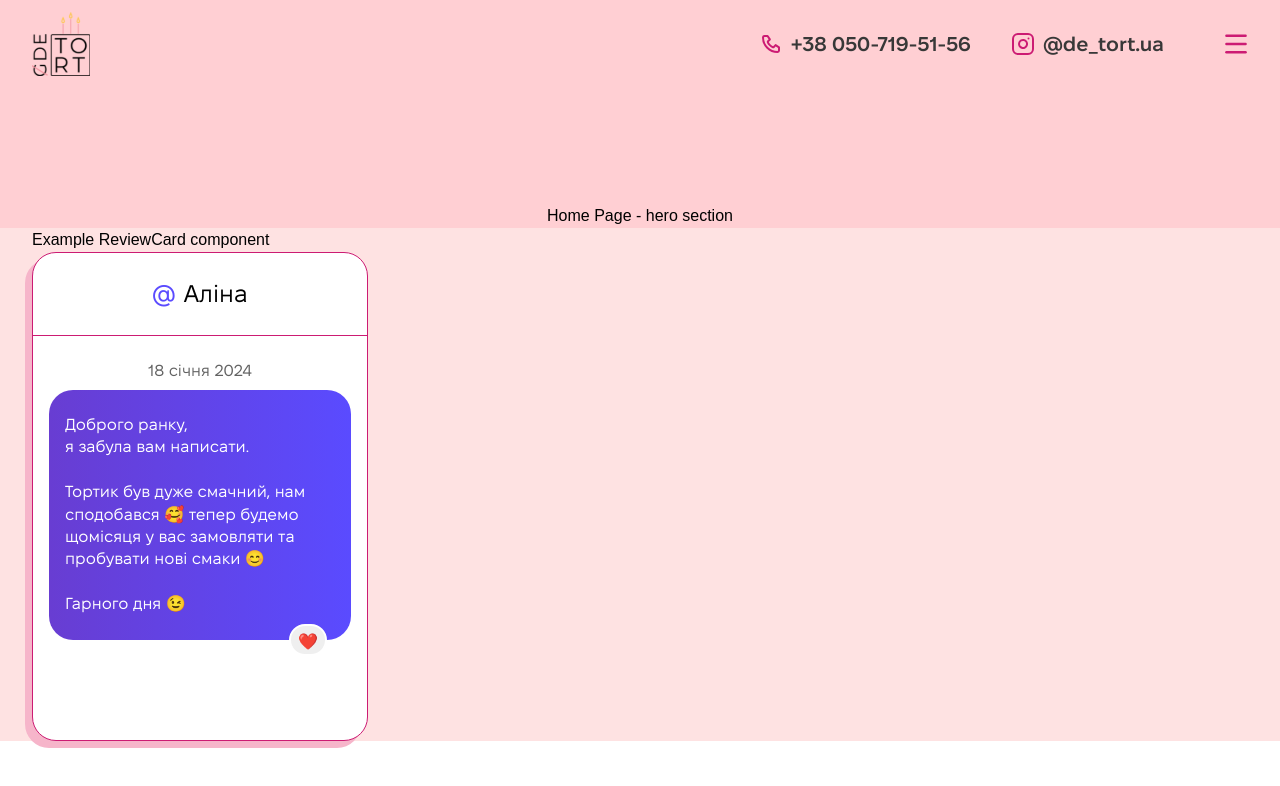
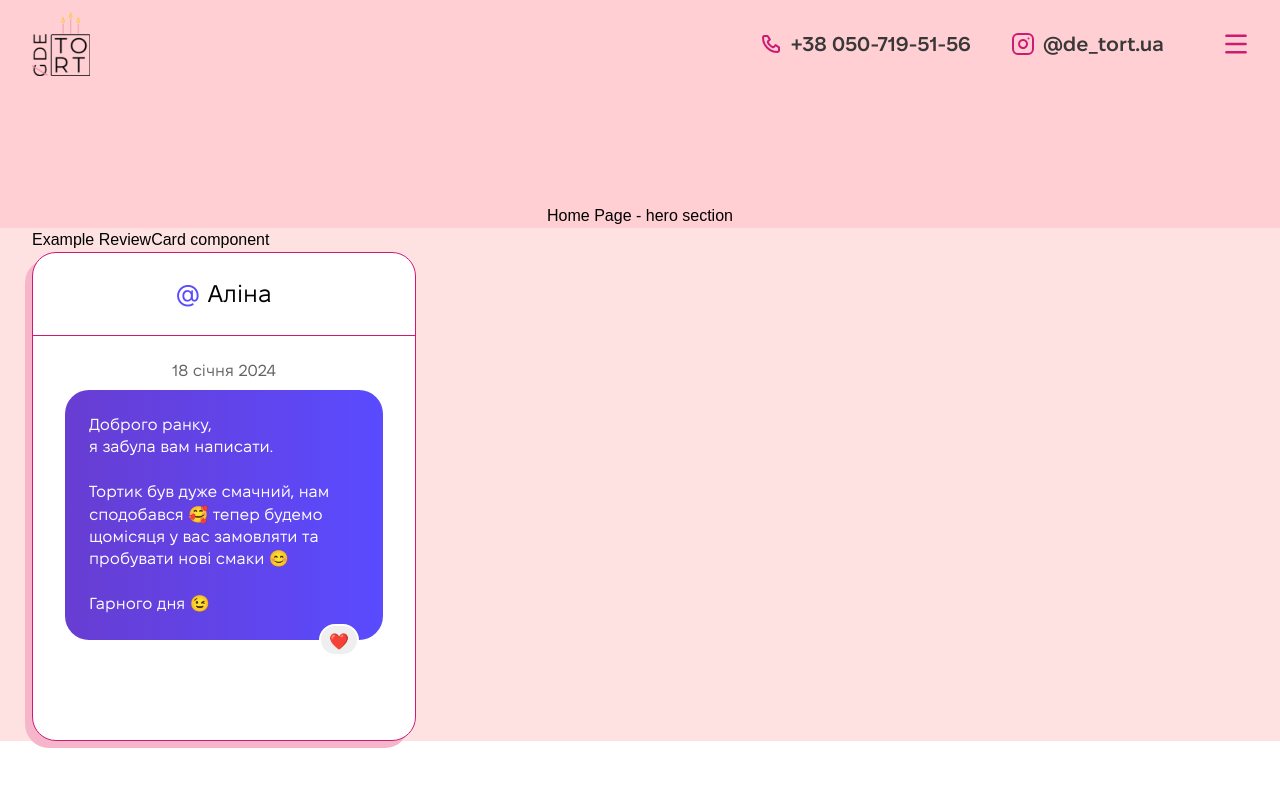
Before and after one commit to SoftRyzen-internship/de-tort, a Next.js app: page / in a window 1280 px wide. Shown: the top 786 px of the page. Built offline with nearby package versions, Linux system fonts and the light colour scheme; a web font is replaced by a local one.

Commit message:
card finish

```diff
--- a/src/components/ui/ReviewCard/ReviewCard.tsx
+++ b/src/components/ui/ReviewCard/ReviewCard.tsx
@@ -1,21 +1,25 @@
 import { ReviewCardProps } from "./types";
+
+const MAX_SYMBOLS = 456;
 
 export const ReviewCard: React.FC<ReviewCardProps> = ({
   author,
   text,
   date,
 }) => {
+  const normalizedText = text.slice(0, MAX_SYMBOLS);
+
   return (
-    <div className="bg-white md:w-[336px] shadow-3xl-a font-fixel rounded-3xl border border-color-option-accent w-full text-base leading-normal">
+    <div className="bg-white md:w-[336px] xl:w-[384px] shadow-3xl-a font-fixel rounded-3xl border border-color-option-accent w-full text-base leading-normal">
       <h2 className="py-6 flex-center gap-2 border-b border-color-option-accent text-[24px]">
         <span className="text-color-option-seven ">@</span>
         <span>{author}</span>
       </h2>
-      <div className="py-6 px-4 h-[404px]">
+      <div className="py-6 px-4 xl:px-8 h-[404px]">
         <p className="text-center text-color-option-eight mb-2">{date}</p>
-        <div className="text-white relative bg-gradient-to-r whitespace-pre-line from-color-option-nine py-6 px-4 to-color-option-ten rounded-3xl ">
-          <p>{text}</p>
-          <div className="w-[38px] text-center h-8 border-white border-2 rounded-full absolute  bottom-0  bg-color-bg-grey right-6 translate-y-1/2 flex-center text-[16px]">
+        <div className="text-white relative bg-gradient-to-r whitespace-pre-line from-color-option-nine py-6 px-4 xl:px-6 to-color-option-ten rounded-3xl ">
+          <p>{normalizedText}</p>
+          <div className="w-[38px] md:w-10 text-center h-8 border-white border-2 rounded-full absolute  bottom-0  bg-color-bg-grey right-6 translate-y-1/2 flex-center text-[16px]">
             <div className="size-4 flex-center translate-y-[3px]">❤️</div>
           </div>
         </div>
```
